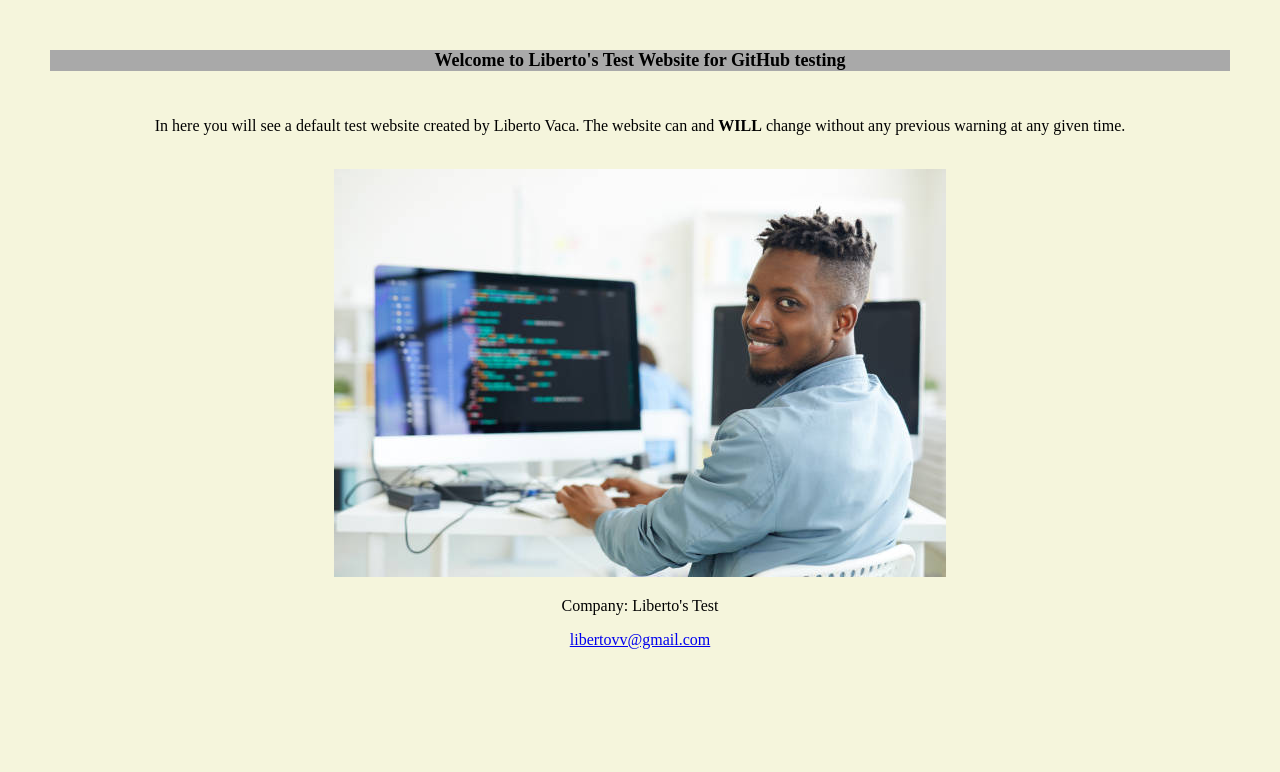
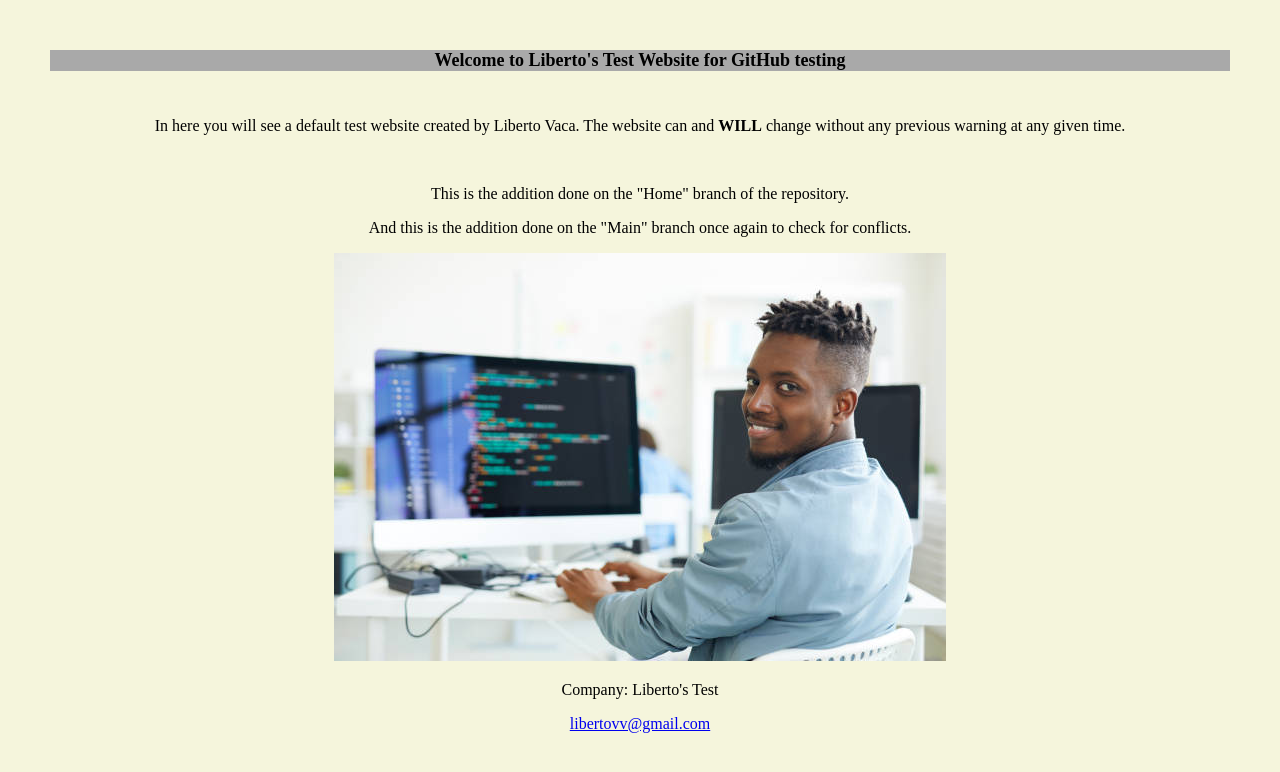
Before and after one commit to libertovv/Exercise_Unit5_website, a plain HTML site: page index.html in a window 1280 px wide. Drawn offline with Linux system fonts and the light colour scheme.

Commit message:
New Branches and Changes

```diff
--- a/index.html
+++ b/index.html
@@ -9,6 +9,8 @@
         <br>
         <p>In here you will see a default test website created by Liberto Vaca. The website can and <strong>WILL</strong> change without any previous warning at any given time.</p>
         <br>
+        <p>This is the addition done on the "Home" branch of the repository.</p>
+        <p>And this is the addition done on the "Main" branch once again to check for conflicts.</p>
         <img src="Resources/Stock Programmer.jpg">
     </body>
     <footer>
```
